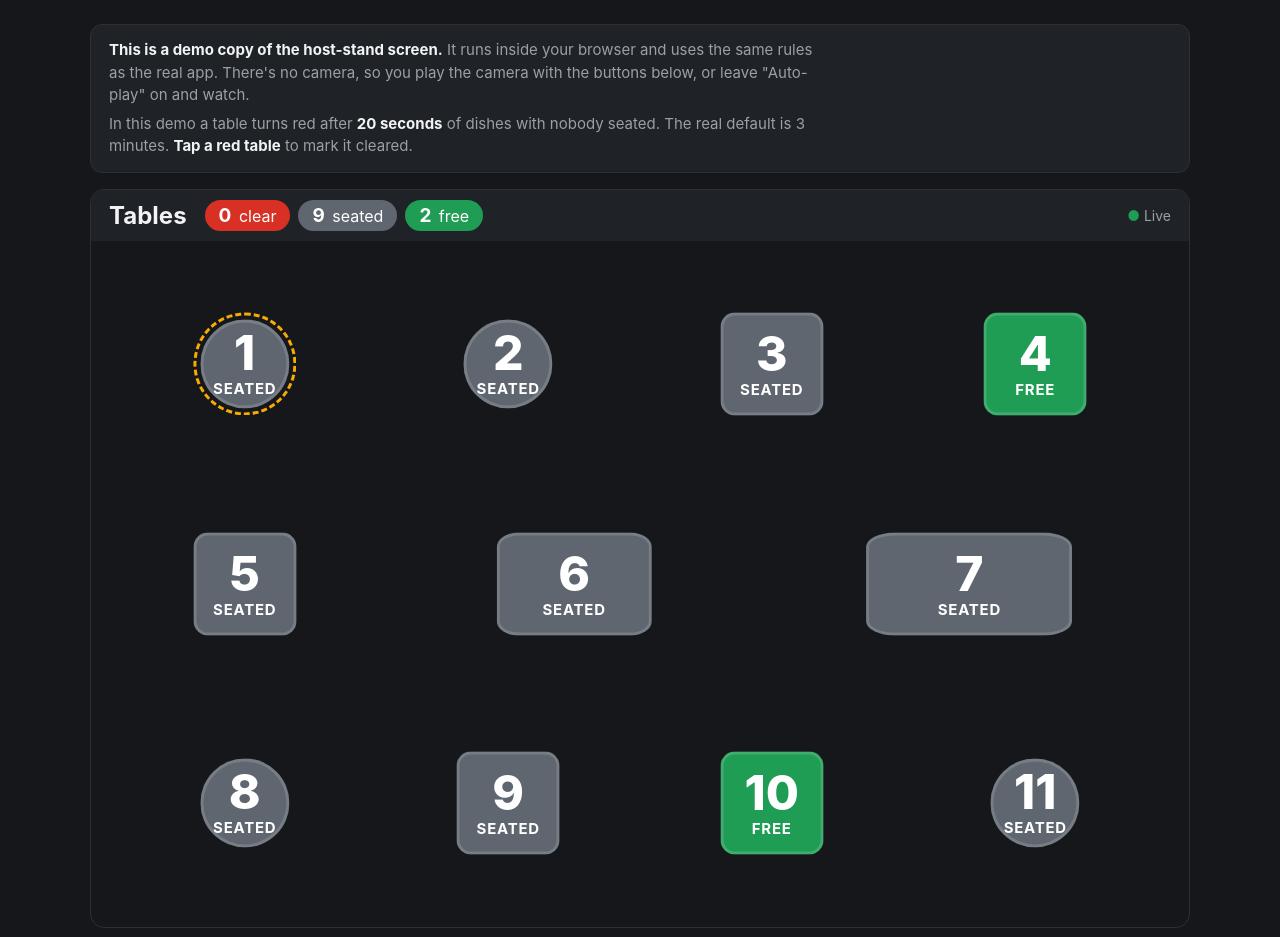
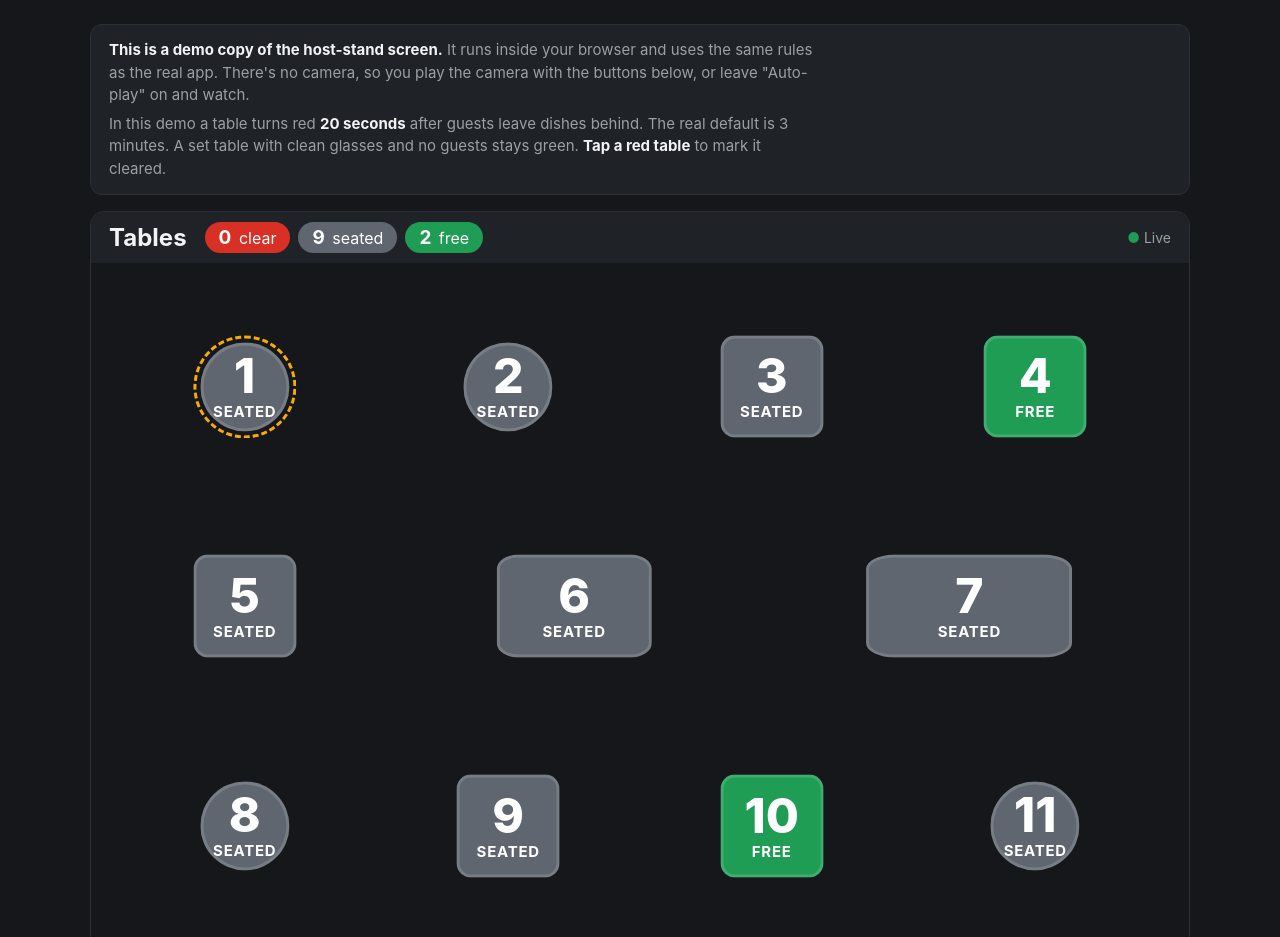
Before and after one commit to NoahTanna/tablewatch, a plain HTML site: page docs/demo.html in a window 1280 px wide. Shown: the top 937 px of the page. Drawn offline with Linux system fonts and the light colour scheme.

Commit message:
Demo page: explain that set tables stay green
Co-Authored-By: Claude Opus 5.5 <noreply@anthropic.com>
Claude-Session: https://claude.ai/code/session_01CKAuRgErhdwPE3Kb6d6vCw

```diff
--- a/docs/demo.html
+++ b/docs/demo.html
@@ -61,7 +61,7 @@ label.toggle { display: inline-flex; gap: 8px; align-items: center; cursor: poin
 <div class="wrap">
   <div class="intro">
     <p><b>This is a demo copy of the host-stand screen.</b> It runs inside your browser and uses the same rules as the real app. There's no camera, so you play the camera with the buttons below, or leave "Auto-play" on and watch.</p>
-    <p>In this demo a table turns red after <b>20 seconds</b> of dishes with nobody seated. The real default is 3 minutes. <b>Tap a red table</b> to mark it cleared.</p>
+    <p>In this demo a table turns red <b>20 seconds</b> after guests leave dishes behind. The real default is 3 minutes. A set table with clean glasses and no guests stays green. <b>Tap a red table</b> to mark it cleared.</p>
   </div>
 
   <div class="screen">
```
